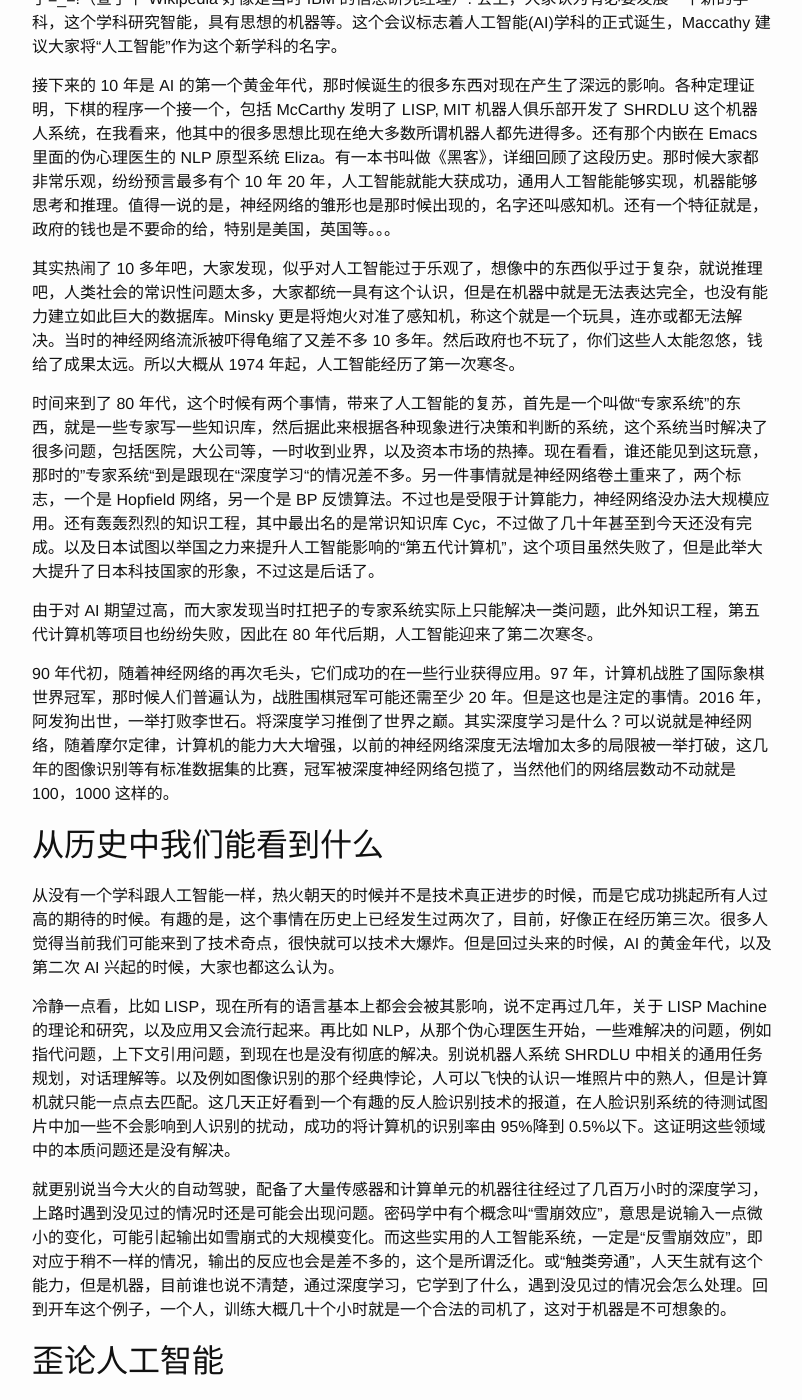
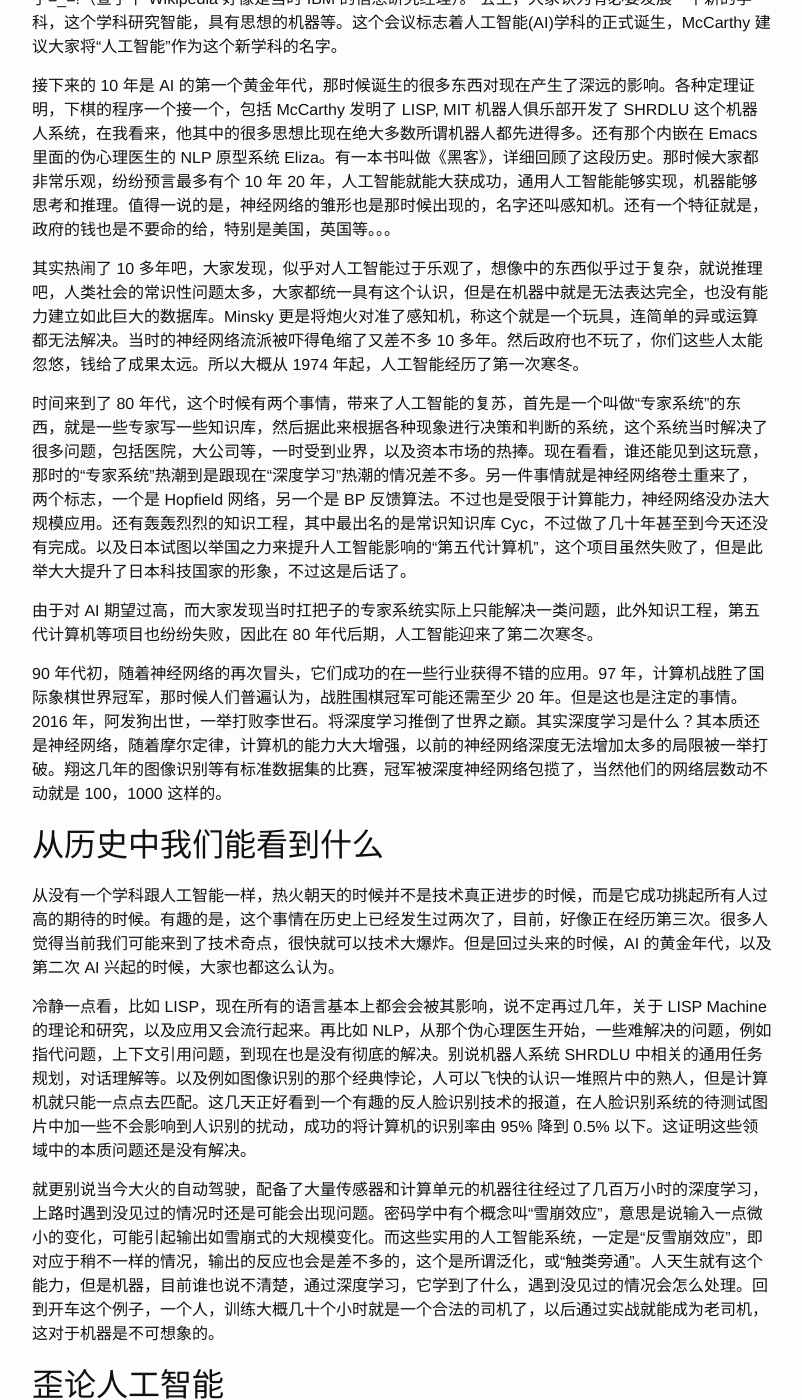
Before and after one commit to smallzhan/smallzhan.github.io, a Jekyll site: the page built from _posts/2018-06-06-p-ai.markdown, in a window 1280 px wide and 1400 px high, scrolled down 435 px. Shown: the whole window, without its empty margins (238-1040 px from the left). Built offline with Jekyll 4.4.1, drawn with Linux system fonts in a browser that asks for light colours; comment, search, counter and statistics services are not loaded; some of the changed text lies outside the part shown.

Commit message:
添加一月读书笔记

```diff
--- a/_posts/2018-06-06-p-ai.markdown
+++ b/_posts/2018-06-06-p-ai.markdown
@@ -14,26 +14,26 @@ tags:
 
 # 简单得不能再简单的，并不严谨的人工智能历史回顾
 
-一起从一场会议开始，会议于 1956 年在达特茅斯学院举行，因此也叫达特茅斯会议。会议的组织者都是现在听来如雷贯耳的任务，John McCarthy，Marvin Minskey，Claude Shannon，还有个谁来着，记不清了=\_=!（查了下 Wikipedia 好像是当时 IBM 的信息研究经理）. 会上，大家认为有必要发展一个新的学科，这个学科研究智能，具有思想的机器等。这个会议标志着人工智能(AI)学科的正式诞生，Maccathy 建议大家将“人工智能”作为这个新学科的名字。
+一切从一场会议开始，会议于 1956 年在达特茅斯学院举行，因此也叫达特茅斯会议。会议的组织者都是现在听来如雷贯耳的人物，John McCarthy，Marvin Minskey，Claude Shannon，还有个谁来着，记不清了=\_=!（查了下 Wikipedia 好像是当时 IBM 的信息研究经理）。 会上，大家认为有必要发展一个新的学科，这个学科研究智能，具有思想的机器等。这个会议标志着人工智能(AI)学科的正式诞生，McCarthy 建议大家将“人工智能”作为这个新学科的名字。
 
 接下来的 10 年是 AI 的第一个黄金年代，那时候诞生的很多东西对现在产生了深远的影响。各种定理证明，下棋的程序一个接一个，包括 McCarthy 发明了 LISP, MIT 机器人俱乐部开发了 SHRDLU 这个机器人系统，在我看来，他其中的很多思想比现在绝大多数所谓机器人都先进得多。还有那个内嵌在 Emacs 里面的伪心理医生的 NLP 原型系统 Eliza。有一本书叫做《黑客》，详细回顾了这段历史。那时候大家都非常乐观，纷纷预言最多有个 10 年 20 年，人工智能就能大获成功，通用人工智能能够实现，机器能够思考和推理。值得一说的是，神经网络的雏形也是那时候出现的，名字还叫感知机。还有一个特征就是，政府的钱也是不要命的给，特别是美国，英国等。。。
 
-其实热闹了 10 多年吧，大家发现，似乎对人工智能过于乐观了，想像中的东西似乎过于复杂，就说推理吧，人类社会的常识性问题太多，大家都统一具有这个认识，但是在机器中就是无法表达完全，也没有能力建立如此巨大的数据库。Minsky 更是将炮火对准了感知机，称这个就是一个玩具，连亦或都无法解决。当时的神经网络流派被吓得龟缩了又差不多 10 多年。然后政府也不玩了，你们这些人太能忽悠，钱给了成果太远。所以大概从 1974 年起，人工智能经历了第一次寒冬。
+其实热闹了 10 多年吧，大家发现，似乎对人工智能过于乐观了，想像中的东西似乎过于复杂，就说推理吧，人类社会的常识性问题太多，大家都统一具有这个认识，但是在机器中就是无法表达完全，也没有能力建立如此巨大的数据库。Minsky 更是将炮火对准了感知机，称这个就是一个玩具，连简单的异或运算都无法解决。当时的神经网络流派被吓得龟缩了又差不多 10 多年。然后政府也不玩了，你们这些人太能忽悠，钱给了成果太远。所以大概从 1974 年起，人工智能经历了第一次寒冬。
 
-时间来到了 80 年代，这个时候有两个事情，带来了人工智能的复苏，首先是一个叫做“专家系统”的东西，就是一些专家写一些知识库，然后据此来根据各种现象进行决策和判断的系统，这个系统当时解决了很多问题，包括医院，大公司等，一时收到业界，以及资本市场的热捧。现在看看，谁还能见到这玩意，那时的”专家系统“到是跟现在“深度学习“的情况差不多。另一件事情就是神经网络卷土重来了，两个标志，一个是 Hopfield 网络，另一个是 BP 反馈算法。不过也是受限于计算能力，神经网络没办法大规模应用。还有轰轰烈烈的知识工程，其中最出名的是常识知识库 Cyc，不过做了几十年甚至到今天还没有完成。以及日本试图以举国之力来提升人工智能影响的“第五代计算机”，这个项目虽然失败了，但是此举大大提升了日本科技国家的形象，不过这是后话了。
+时间来到了 80 年代，这个时候有两个事情，带来了人工智能的复苏，首先是一个叫做“专家系统”的东西，就是一些专家写一些知识库，然后据此来根据各种现象进行决策和判断的系统，这个系统当时解决了很多问题，包括医院，大公司等，一时受到业界，以及资本市场的热捧。现在看看，谁还能见到这玩意，那时的“专家系统”热潮到是跟现在“深度学习”热潮的情况差不多。另一件事情就是神经网络卷土重来了，两个标志，一个是 Hopfield 网络，另一个是 BP 反馈算法。不过也是受限于计算能力，神经网络没办法大规模应用。还有轰轰烈烈的知识工程，其中最出名的是常识知识库 Cyc，不过做了几十年甚至到今天还没有完成。以及日本试图以举国之力来提升人工智能影响的“第五代计算机”，这个项目虽然失败了，但是此举大大提升了日本科技国家的形象，不过这是后话了。
 
 由于对 AI 期望过高，而大家发现当时扛把子的专家系统实际上只能解决一类问题，此外知识工程，第五代计算机等项目也纷纷失败，因此在 80 年代后期，人工智能迎来了第二次寒冬。
 
-90 年代初，随着神经网络的再次毛头，它们成功的在一些行业获得应用。97 年，计算机战胜了国际象棋世界冠军，那时候人们普遍认为，战胜围棋冠军可能还需至少 20 年。但是这也是注定的事情。2016 年，阿发狗出世，一举打败李世石。将深度学习推倒了世界之巅。其实深度学习是什么？可以说就是神经网络，随着摩尔定律，计算机的能力大大增强，以前的神经网络深度无法增加太多的局限被一举打破，这几年的图像识别等有标准数据集的比赛，冠军被深度神经网络包揽了，当然他们的网络层数动不动就是 100，1000 这样的。
+90 年代初，随着神经网络的再次冒头，它们成功的在一些行业获得不错的应用。97 年，计算机战胜了国际象棋世界冠军，那时候人们普遍认为，战胜围棋冠军可能还需至少 20 年。但是这也是注定的事情。2016 年，阿发狗出世，一举打败李世石。将深度学习推倒了世界之巅。其实深度学习是什么？其本质还是神经网络，随着摩尔定律，计算机的能力大大增强，以前的神经网络深度无法增加太多的局限被一举打破。翔这几年的图像识别等有标准数据集的比赛，冠军被深度神经网络包揽了，当然他们的网络层数动不动就是 100，1000 这样的。
 
 
 # 从历史中我们能看到什么
 
 从没有一个学科跟人工智能一样，热火朝天的时候并不是技术真正进步的时候，而是它成功挑起所有人过高的期待的时候。有趣的是，这个事情在历史上已经发生过两次了，目前，好像正在经历第三次。很多人觉得当前我们可能来到了技术奇点，很快就可以技术大爆炸。但是回过头来的时候，AI 的黄金年代，以及第二次 AI 兴起的时候，大家也都这么认为。
 
-冷静一点看，比如 LISP，现在所有的语言基本上都会会被其影响，说不定再过几年，关于 LISP Machine 的理论和研究，以及应用又会流行起来。再比如 NLP，从那个伪心理医生开始，一些难解决的问题，例如指代问题，上下文引用问题，到现在也是没有彻底的解决。别说机器人系统 SHRDLU 中相关的通用任务规划，对话理解等。以及例如图像识别的那个经典悖论，人可以飞快的认识一堆照片中的熟人，但是计算机就只能一点点去匹配。这几天正好看到一个有趣的反人脸识别技术的报道，在人脸识别系统的待测试图片中加一些不会影响到人识别的扰动，成功的将计算机的识别率由 95%降到 0.5%以下。这证明这些领域中的本质问题还是没有解决。
+冷静一点看，比如 LISP，现在所有的语言基本上都会会被其影响，说不定再过几年，关于 LISP Machine 的理论和研究，以及应用又会流行起来。再比如 NLP，从那个伪心理医生开始，一些难解决的问题，例如指代问题，上下文引用问题，到现在也是没有彻底的解决。别说机器人系统 SHRDLU 中相关的通用任务规划，对话理解等。以及例如图像识别的那个经典悖论，人可以飞快的认识一堆照片中的熟人，但是计算机就只能一点点去匹配。这几天正好看到一个有趣的反人脸识别技术的报道，在人脸识别系统的待测试图片中加一些不会影响到人识别的扰动，成功的将计算机的识别率由 95% 降到 0.5% 以下。这证明这些领域中的本质问题还是没有解决。
 
-就更别说当今大火的自动驾驶，配备了大量传感器和计算单元的机器往往经过了几百万小时的深度学习，上路时遇到没见过的情况时还是可能会出现问题。密码学中有个概念叫“雪崩效应”，意思是说输入一点微小的变化，可能引起输出如雪崩式的大规模变化。而这些实用的人工智能系统，一定是“反雪崩效应”，即对应于稍不一样的情况，输出的反应也会是差不多的，这个是所谓泛化。或“触类旁通”，人天生就有这个能力，但是机器，目前谁也说不清楚，通过深度学习，它学到了什么，遇到没见过的情况会怎么处理。回到开车这个例子，一个人，训练大概几十个小时就是一个合法的司机了，这对于机器是不可想象的。
+就更别说当今大火的自动驾驶，配备了大量传感器和计算单元的机器往往经过了几百万小时的深度学习，上路时遇到没见过的情况时还是可能会出现问题。密码学中有个概念叫“雪崩效应”，意思是说输入一点微小的变化，可能引起输出如雪崩式的大规模变化。而这些实用的人工智能系统，一定是“反雪崩效应”，即对应于稍不一样的情况，输出的反应也会是差不多的，这个是所谓泛化，或“触类旁通”。人天生就有这个能力，但是机器，目前谁也说不清楚，通过深度学习，它学到了什么，遇到没见过的情况会怎么处理。回到开车这个例子，一个人，训练大概几十个小时就是一个合法的司机了，以后通过实战就能成为老司机，这对于机器是不可想象的。
 
 
 # 歪论人工智能
```
Also changed, not shown: _posts/2019-01-20-p-.markdown (added, +66 -0 lines).
